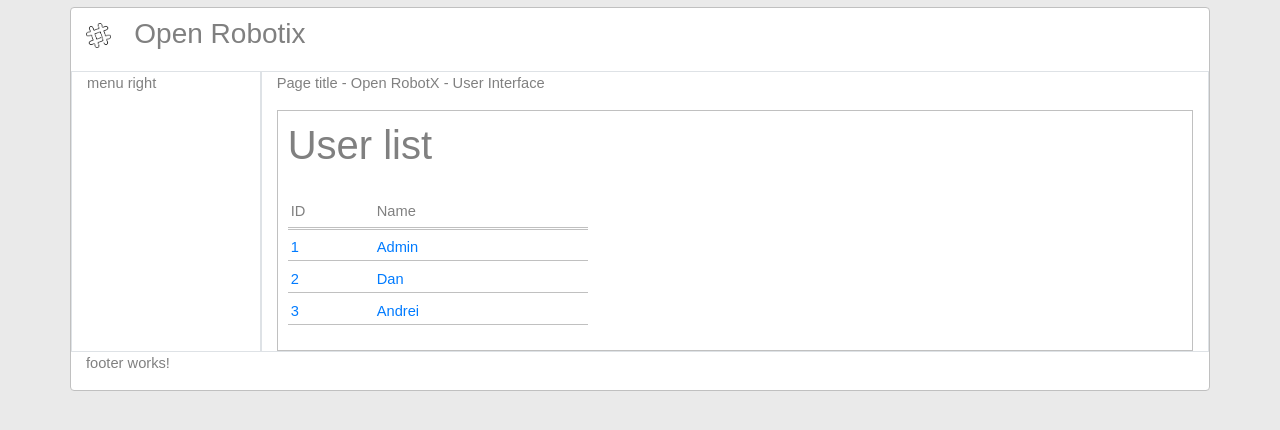
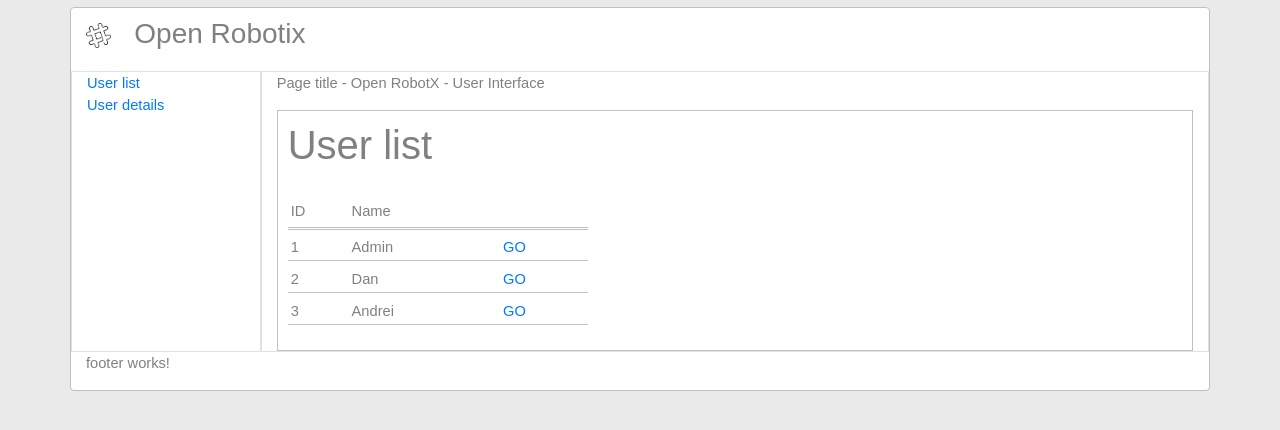
Before and after one commit to danut10/orx, an Angular app in the folder orx-ng/: page /user-list in a window 1280 px wide. Shown: the top 430 px of the page. Built offline with nearby package versions, Linux system fonts and the light colour scheme.

Commit message:
init: routing

```diff
--- a/orx-ng/src/app/app-routing.module.ts
+++ b/orx-ng/src/app/app-routing.module.ts
@@ -6,7 +6,7 @@ import { UserListComponent } from './components/user-list/user-list.component';
 
 const routes: Routes = [
 	{ path: 'user-list', component: UserListComponent },
-	{ path: 'user-details', component: UserDetailsComponent }
+	{ path: 'user-details/:id', component: UserDetailsComponent }
 ];
 
 @NgModule({
--- a/orx-ng/src/app/app.module.ts
+++ b/orx-ng/src/app/app.module.ts
@@ -6,7 +6,7 @@ import { UserDetailsComponent } from './components/user-details/user-details.com
 import { UserListComponent } from './components/user-list/user-list.component';
 import { HeaderComponent } from './components/header/header.component';
 import { FooterComponent } from './components/footer/footer.component';
-import { AppRoutingModule } from './/app-routing.module';
+import { AppRoutingModule } from './app-routing.module';
 
 @NgModule({
 
@@ -26,4 +26,6 @@ import { AppRoutingModule } from './/app-routing.module';
   providers: [],
   bootstrap: [AppComponent]
 })
-export class AppModule { }
+export class AppModule {
+	//
+}
--- a/orx-ng/src/app/components/app/app.component.html
+++ b/orx-ng/src/app/components/app/app.component.html
@@ -4,7 +4,14 @@
 
 	<!-- content -->
 	<div class="row">
-		<div class="col-sm-2 border"> menu right</div>
+		<div class="col-sm-2 border">
+			<nav>
+				<a routerLink="/user-list">User list</a>
+			</nav>
+			<nav>
+				<a routerLink="/user-details/1">User details</a>
+			</nav>
+		</div>
 		<div class="col-sm-10 border">
 			<p class="red">Page title - {{ title }} </p>
 			<router-outlet></router-outlet>
--- a/orx-ng/src/app/components/user-details/user-details.component.ts
+++ b/orx-ng/src/app/components/user-details/user-details.component.ts
@@ -1,4 +1,5 @@
 import { Component, OnInit } from '@angular/core';
+import { ActivatedRoute } from "@angular/router";
 
 @Component({
   selector: 'user-details',
@@ -6,10 +7,10 @@ import { Component, OnInit } from '@angular/core';
   styleUrls: ['./user-details.component.css']
 })
 export class UserDetailsComponent implements OnInit {
+	constructor(private route: ActivatedRoute) { }
 
-  constructor() { }
-
-  ngOnInit() {
-  }
+	ngOnInit() {
+		const id = +this.route.snapshot.params["id"];
+	}
 
 }
--- a/orx-ng/src/app/components/user-list/user-list.component.html
+++ b/orx-ng/src/app/components/user-list/user-list.component.html
@@ -10,12 +10,16 @@
 		<tr>
 			<th>ID</th>
 			<th>Name</th>
+			<th></th>
 		</tr>
 
 
 		<tr *ngFor="let record of recordList" (click)="select(record)">
-			<td><a href="#">{{record.id}}</a></td>
-			<td><a href="#">{{record.name}}</a></td>
+			<td>{{record.id}}</td>
+			<td>{{record.name}}</td>
+			<td>
+				<a [routerLink]="['/user-details', record.id]">GO</a>
+			</td>
 		</tr>
 	</table>
 
```
